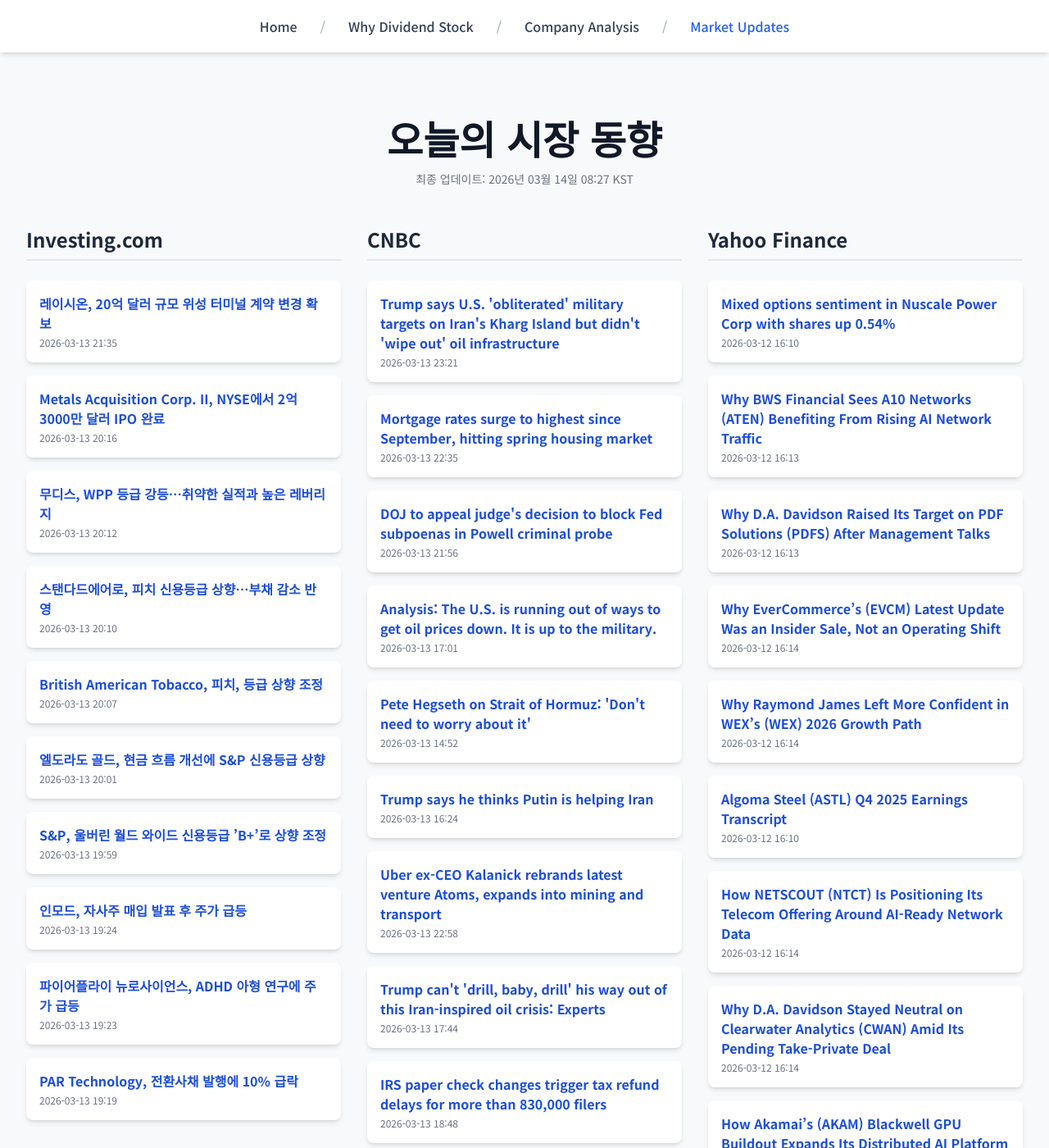
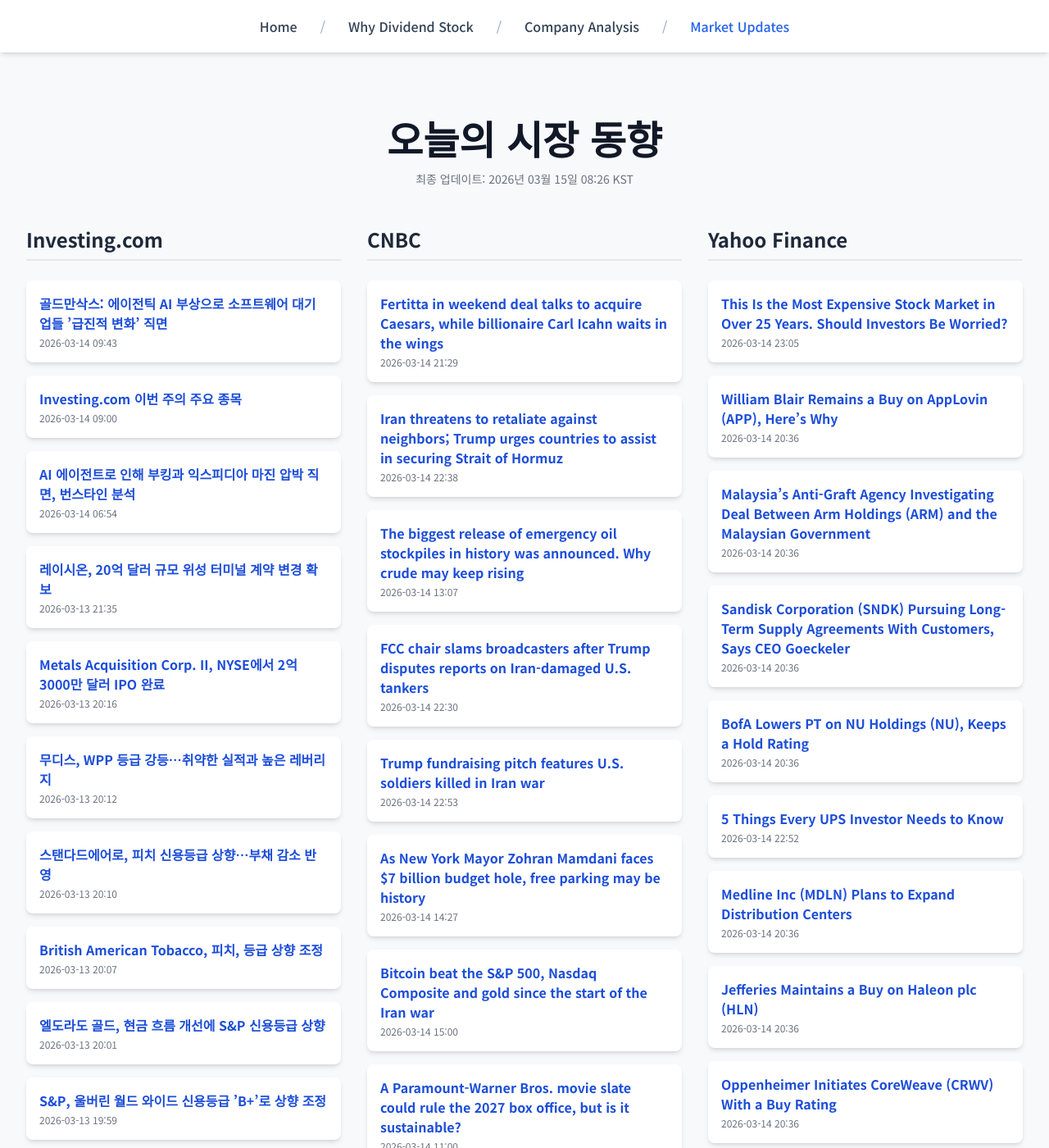
Before and after one commit to Kay-Hwang/my-company-analysis, a Jekyll site: the page built from market-updates.html, in a window 1280 px wide and 1400 px high. Shown: the whole window at 82% size. Built offline with Jekyll 4.4.1, drawn with Linux system fonts in a browser that asks for light colours; nearby versions of some CDN libraries; a script that is not in the unit is left out; some of the changed text lies outside the part shown.

Commit message:
Update daily data

```diff
--- a/_data/latest_data.json
+++ b/_data/latest_data.json
@@ -1,7 +1,25 @@
 {
-  "lastUpdated": "2026년 03월 14일 08:27 KST",
+  "lastUpdated": "2026년 03월 15일 08:26 KST",
   "news": {
     "investing": [
+      {
+        "title": "골드만삭스: 에이전틱 AI 부상으로 소프트웨어 대기업들 ’급진적 변화’ 직면",
+        "link": "https://kr.investing.com/news/stock-market-news/article-1864122",
+        "pubDate": "2026-03-14 09:43:54",
+        "summary": "골드만삭스: 에이전틱 AI 부상으로 소프트웨어 대기업들 ’급진적 변화’ 직면"
+      },
+      {
+        "title": "Investing.com 이번 주의 주요 종목",
+        "link": "https://kr.investing.com/news/stock-market-news/article-1864121",
+        "pubDate": "2026-03-14 09:00:02",
+        "summary": "Investing.com 이번 주의 주요 종목"
+      },
+      {
+        "title": "AI 에이전트로 인해 부킹과 익스피디아 마진 압박 직면, 번스타인 분석",
+        "link": "https://kr.investing.com/news/stock-market-news/article-1864115",
+        "pubDate": "2026-03-14 06:54:22",
+        "summary": "AI 에이전트로 인해 부킹과 익스피디아 마진 압박 직면, 번스타인 분석"
+      },
       {
         "title": "레이시온, 20억 달러 규모 위성 터미널 계약 변경 확보",
         "link": "https://kr.investing.com/news/stock-market-news/article-93CH-1863939",
@@ -43,74 +61,56 @@
         "link": "https://kr.investing.com/news/stock-market-news/article-93CH-1863867",
         "pubDate": "2026-03-13 19:59:57",
         "summary": "S&P, 울버린 월드 와이드 신용등급 ’B+’로 상향 조정"
-      },
-      {
-        "title": "인모드, 자사주 매입 발표 후 주가 급등",
-        "link": "https://kr.investing.com/news/stock-market-news/article-93CH-1863854",
-        "pubDate": "2026-03-13 19:24:31",
-        "summary": "인모드, 자사주 매입 발표 후 주가 급등"
-      },
-      {
-        "title": "파이어플라이 뉴로사이언스, ADHD 아형 연구에 주가 급등",
-        "link": "https://kr.investing.com/news/stock-market-news/article-93CH-1863852",
-        "pubDate": "2026-03-13 19:23:22",
-        "summary": "파이어플라이 뉴로사이언스, ADHD 아형 연구에 주가 급등"
-      },
-      {
-        "title": "PAR Technology, 전환사채 발행에 10% 급락",
-        "link": "https://kr.investing.com/news/stock-market-news/article-93CH-1863849",
-        "pubDate": "2026-03-13 19:19:47",
-        "summary": "PAR Technology, 전환사채 발행에 10% 급락"
       }
     ],
     "cnbc": [
       {
-        "title": "Trump says U.S. 'obliterated' military targets on Iran's Kharg Island but didn't 'wipe out' oil infrastructure",
+        "title": "Fertitta in weekend deal talks to acquire Caesars, while billionaire Carl Icahn waits in the wings",
+        "link": "https://www.cnbc.com/2026/03/14/fertitta-caesars-talks-casino-acquisition.html",
+        "pubDate": "Sat, 14 Mar 2026 21:29:38 GMT",
+        "summary": "The deal, if it gets done, would not be finalized until early April and is not expected to close until 2027."
+      },
+      {
+        "title": "Iran threatens to retaliate against neighbors; Trump urges countries to assist in securing Strait of Hormuz",
         "link": "https://www.cnbc.com/2026/03/13/trump-says-us-obliterated-military-targets-on-irans-kharg-island-but-didnt-wipe-out-oil-infrastructure.html",
-        "pubDate": "Fri, 13 Mar 2026 23:21:33 GMT",
+        "pubDate": "Sat, 14 Mar 2026 22:38:48 GMT",
         "summary": "President Trump said in a Truth Social post that he directed U.S. Central Command to execute a bombing raid that \"obliterated\" military targets on Kharg Island."
       },
       {
-        "title": "Mortgage rates surge to highest since September, hitting spring housing market",
-        "link": "https://www.cnbc.com/2026/03/13/mortgage-rates-7-month-high.html",
-        "pubDate": "Fri, 13 Mar 2026 22:35:59 GMT",
-        "summary": "Mortgage rates jumped to a seven-month high Friday as war in Iran pushed bond yields higher."
+        "title": "The biggest release of emergency oil stockpiles in history was announced. Why crude may keep rising",
+        "link": "https://www.cnbc.com/2026/03/14/iran-war-iea-oil-stockpile-spr-strait-hormuz.html",
+        "pubDate": "Sat, 14 Mar 2026 13:07:11 GMT",
+        "summary": "Oil prices have surged more than 17% since the International Energy Agency announced the largest release of crude stockpiles in its 50-year history."
       },
       {
-        "title": "DOJ to appeal judge's decision to block Fed subpoenas in Powell criminal probe",
-        "link": "https://www.cnbc.com/2026/03/13/fed-jerome-powell-investigation-trump-pirro-doj.html",
-        "pubDate": "Fri, 13 Mar 2026 21:56:37 GMT",
-        "summary": "Federal Reserve Chair Jerome Powell is purportedly being investigated for comments he made about the pricey renovations of the Fed's headquarters."
+        "title": "FCC chair slams broadcasters after Trump disputes reports on Iran-damaged U.S. tankers",
+        "link": "https://www.cnbc.com/2026/03/14/trump-iran-war-fcc-chair-carr-broadcasters.html",
+        "pubDate": "Sat, 14 Mar 2026 22:30:28 GMT",
+        "summary": "FCC Chair Brendan Carr blasted broadcasters shortly after President Donald Trump called reports that Iran struck five U.S. tanker planes \"fake news.\""
       },
       {
-        "title": "Analysis: The U.S. is running out of ways to get oil prices down. It is up to the military.",
-        "link": "https://www.cnbc.com/2026/03/13/trump-iran-oil-prices-military-strait-of-hormuz.html",
-        "pubDate": "Fri, 13 Mar 2026 17:01:07 GMT",
-        "summary": "Iran's threat to the Strait of Hormuz can't be fixed by releasing oil from strategic petroleum reserves."
+        "title": "Trump fundraising pitch features U.S. soldiers killed in Iran war",
+        "link": "https://www.cnbc.com/2026/03/14/trump-iran-war-fundraising-us-soldiers.html",
+        "pubDate": "Sat, 14 Mar 2026 22:53:36 GMT",
+        "summary": "The email solicitation to benefit Trump’s PAC also offers donors “private national security briefings.”"
       },
       {
-        "title": "Pete Hegseth on Strait of Hormuz: 'Don't need to worry about it'",
-        "link": "https://www.cnbc.com/2026/03/13/iran-war-strait-of-hormuz-hegseth.html",
-        "pubDate": "Fri, 13 Mar 2026 14:52:31 GMT",
-        "summary": "The Strait of Hormuz, the world's most critical chokepoint for oil shipments, has been effectively closed since the U.S. and Israel began the war on Iran."
+        "title": "As New York Mayor Zohran Mamdani faces $7 billion budget hole, free parking may be history",
+        "link": "https://www.cnbc.com/2026/03/14/mayor-zohran-mamdani-new-york-budget-deficit-parking-tax.html",
+        "pubDate": "Sat, 14 Mar 2026 14:27:41 GMT",
+        "summary": "New York City Mayor Zohran Mamdani is facing a $7 billion budget hole, and the free parking NYC residents have taken for granted may be a revenue opportunity."
       },
       {
-        "title": "Trump says he thinks Putin is helping Iran",
-        "link": "https://www.cnbc.com/2026/03/13/trump-iran-war-putin-russia.html",
-        "pubDate": "Fri, 13 Mar 2026 16:24:50 GMT",
-        "summary": "Russian leaders told President Trump they aren't sharing intelligence with Iran as it fights the U.S. and Israel, special envoy Steve Witkoff said this week."
+        "title": "Bitcoin beat the S&P 500, Nasdaq Composite and gold since the start of the Iran war",
+        "link": "https://www.cnbc.com/2026/03/14/bitcoin-outperforms-sp-500-nasdaq-gold-since-the-start-of-iran-war.html",
+        "pubDate": "Sat, 14 Mar 2026 15:00:01 GMT",
+        "summary": "ProShares' Simeon Hyman is highlighting a bullish bitcoin trend."
       },
       {
-        "title": "Uber ex-CEO Kalanick rebrands latest venture Atoms, expands into mining and transport",
-        "link": "https://www.cnbc.com/2026/03/13/uber-ex-ceo-kalanick-rebrands-latest-venture-atoms-move-into-robotics.html",
-        "pubDate": "Fri, 13 Mar 2026 22:58:40 GMT",
-        "summary": "Travis Kalanick is renaming City Storage Systems to Atoms, while focusing on robotics for mining and transportation."
-      },
-      {
-        "title": "Trump can't 'drill, baby, drill' his way out of this Iran-inspired oil crisis: Experts",
-        "link": "https://www.cnbc.com/2026/03/13/iran-war-oil-trump-drilling.html",
-        "pubDate": "Fri, 13 Mar 2026 17:44:54 GMT",
-        "summary": "Oil prices have skyrocketed in the days since President Donald Trump's war on Iran began."
+        "title": "A Paramount-Warner Bros. movie slate could rule the 2027 box office, but is it sustainable?",
+        "link": "https://www.cnbc.com/2026/03/14/paramount-wbd-2027-movie-slate.html",
+        "pubDate": "Sat, 14 Mar 2026 11:00:01 GMT",
+        "summary": "Paramount CEO David Ellison has said he wants to make 30 movies a year and has franchises like Godzilla-Kong, Superman and Sonic the Hedgehog to lean on."
       },
       {
         "title": "IRS paper check changes trigger tax refund delays for more than 830,000 filers",
@@ -119,72 +119,72 @@
         "summary": "Many filers could see tax refund delays amid the IRS shift away from paper checks. Here's what to know if you receive a CP53E notice."
       },
       {
-        "title": "Did tariff dividend checks just become more likely? Economists weigh in",
-        "link": "https://www.cnbc.com/2026/03/13/tariff-dividend-checks-a-new-bill-could-create-a-tax-rebate-program.html",
-        "pubDate": "Fri, 13 Mar 2026 18:31:24 GMT",
-        "summary": "Months after President Donald Trump suggested sending Americans a $2,000 tariff dividend check, there's a chance households could see that stimulus in 2026."
+        "title": "Older women set to inherit most of $54 trillion in ‘great wealth transfer’ to widowed spouses",
+        "link": "https://www.cnbc.com/2026/03/14/great-wealth-transfer-widowed-spouses.html",
+        "pubDate": "Sat, 14 Mar 2026 13:30:01 GMT",
+        "summary": "Because females have longer life expectancies, most of the spousal transfer of assets due to death is expected to go to women. Advisors say they should prepare."
       }
     ],
     "yahoo": [
       {
-        "title": "Mixed options sentiment in Nuscale Power Corp with shares up 0.54%",
-        "link": "https://finance.yahoo.com/news/mixed-options-sentiment-nuscale-power-161040027.html",
-        "pubDate": "2026-03-12T16:10:40Z",
-        "summary": "Mixed options sentiment in Nuscale Power Corp with shares up 0.54%"
+        "title": "This Is the Most Expensive Stock Market in Over 25 Years. Should Investors Be Worried?",
+        "link": "https://finance.yahoo.com/news/most-expensive-stock-market-over-230500591.html",
+        "pubDate": "2026-03-14T23:05:00Z",
+        "summary": "This Is the Most Expensive Stock Market in Over 25 Years. Should Investors Be Worried?"
       },
       {
-        "title": "Why BWS Financial Sees A10 Networks (ATEN) Benefiting From Rising AI Network Traffic",
-        "link": "https://finance.yahoo.com/news/why-bws-financial-sees-a10-161356311.html",
-        "pubDate": "2026-03-12T16:13:56Z",
-        "summary": "Why BWS Financial Sees A10 Networks (ATEN) Benefiting From Rising AI Network Traffic"
+        "title": "William Blair Remains a Buy on AppLovin (APP), Here’s Why",
+        "link": "https://finance.yahoo.com/news/william-blair-remains-buy-applovin-203620606.html",
+        "pubDate": "2026-03-14T20:36:20Z",
+        "summary": "William Blair Remains a Buy on AppLovin (APP), Here’s Why"
       },
       {
-        "title": "Why D.A. Davidson Raised Its Target on PDF Solutions (PDFS) After Management Talks",
-        "link": "https://finance.yahoo.com/news/why-d-davidson-raised-target-161347064.html",
-        "pubDate": "2026-03-12T16:13:47Z",
-        "summary": "Why D.A. Davidson Raised Its Target on PDF Solutions (PDFS) After Management Talks"
+        "title": "Malaysia’s Anti-Graft Agency Investigating Deal Between Arm Holdings (ARM) and the Malaysian Government",
+        "link": "https://finance.yahoo.com/news/malaysia-anti-graft-agency-investigating-203619987.html",
+        "pubDate": "2026-03-14T20:36:19Z",
+        "summary": "Malaysia’s Anti-Graft Agency Investigating Deal Between Arm Holdings (ARM) and the Malaysian Government"
       },
       {
-        "title": "Why EverCommerce’s (EVCM) Latest Update Was an Insider Sale, Not an Operating Shift",
-        "link": "https://finance.yahoo.com/news/why-evercommerce-evcm-latest-insider-161428112.html",
-        "pubDate": "2026-03-12T16:14:28Z",
-        "summary": "Why EverCommerce’s (EVCM) Latest Update Was an Insider Sale, Not an Operating Shift"
+        "title": "Sandisk Corporation (SNDK) Pursuing Long-Term Supply Agreements With Customers, Says CEO Goeckeler",
+        "link": "https://finance.yahoo.com/news/sandisk-corporation-sndk-pursuing-long-203617782.html",
+        "pubDate": "2026-03-14T20:36:17Z",
+        "summary": "Sandisk Corporation (SNDK) Pursuing Long-Term Supply Agreements With Customers, Says CEO Goeckeler"
       },
       {
-        "title": "Why Raymond James Left More Confident in WEX’s (WEX) 2026 Growth Path",
-        "link": "https://finance.yahoo.com/news/why-raymond-james-left-more-161418296.html",
-        "pubDate": "2026-03-12T16:14:18Z",
-        "summary": "Why Raymond James Left More Confident in WEX’s (WEX) 2026 Growth Path"
+        "title": "BofA Lowers PT on NU Holdings (NU), Keeps a Hold Rating",
+        "link": "https://finance.yahoo.com/news/bofa-lowers-pt-nu-holdings-203616578.html",
+        "pubDate": "2026-03-14T20:36:16Z",
+        "summary": "BofA Lowers PT on NU Holdings (NU), Keeps a Hold Rating"
       },
       {
-        "title": "Algoma Steel (ASTL) Q4 2025 Earnings Transcript",
-        "link": "https://finance.yahoo.com/news/algoma-steel-astl-q4-2025-161042022.html",
-        "pubDate": "2026-03-12T16:10:42Z",
-        "summary": "Algoma Steel (ASTL) Q4 2025 Earnings Transcript"
+        "title": "5 Things Every UPS Investor Needs to Know",
+        "link": "https://finance.yahoo.com/news/5-things-every-ups-investor-225200903.html",
+        "pubDate": "2026-03-14T22:52:00Z",
+        "summary": "5 Things Every UPS Investor Needs to Know"
       },
       {
-        "title": "How NETSCOUT (NTCT) Is Positioning Its Telecom Offering Around AI-Ready Network Data",
-        "link": "https://finance.yahoo.com/news/netscout-ntct-positioning-telecom-offering-161406632.html",
-        "pubDate": "2026-03-12T16:14:06Z",
-        "summary": "How NETSCOUT (NTCT) Is Positioning Its Telecom Offering Around AI-Ready Network Data"
+        "title": "Medline Inc (MDLN) Plans to Expand Distribution Centers",
+        "link": "https://finance.yahoo.com/news/medline-inc-mdln-plans-expand-203614150.html",
+        "pubDate": "2026-03-14T20:36:14Z",
+        "summary": "Medline Inc (MDLN) Plans to Expand Distribution Centers"
       },
       {
-        "title": "Why D.A. Davidson Stayed Neutral on Clearwater Analytics (CWAN) Amid Its Pending Take-Private Deal",
-        "link": "https://finance.yahoo.com/news/why-d-davidson-stayed-neutral-161436810.html",
-        "pubDate": "2026-03-12T16:14:36Z",
-        "summary": "Why D.A. Davidson Stayed Neutral on Clearwater Analytics (CWAN) Amid Its Pending Take-Private Deal"
+        "title": "Jefferies Maintains a Buy on Haleon plc (HLN)",
+        "link": "https://finance.yahoo.com/news/jefferies-maintains-buy-haleon-plc-203613155.html",
+        "pubDate": "2026-03-14T20:36:13Z",
+        "summary": "Jefferies Maintains a Buy on Haleon plc (HLN)"
       },
       {
-        "title": "How Akamai’s (AKAM) Blackwell GPU Buildout Expands Its Distributed AI Platform Ambitions",
-        "link": "https://finance.yahoo.com/news/akamai-akam-blackwell-gpu-buildout-161453760.html",
-        "pubDate": "2026-03-12T16:14:53Z",
-        "summary": "How Akamai’s (AKAM) Blackwell GPU Buildout Expands Its Distributed AI Platform Ambitions"
+        "title": "Oppenheimer Initiates CoreWeave (CRWV) With a Buy Rating",
+        "link": "https://finance.yahoo.com/news/oppenheimer-initiates-coreweave-crwv-buy-203611677.html",
+        "pubDate": "2026-03-14T20:36:11Z",
+        "summary": "Oppenheimer Initiates CoreWeave (CRWV) With a Buy Rating"
       },
       {
-        "title": "Why ByteDance’s Reported Data Center Order Could Be a Major Win for VNET (VNET)",
-        "link": "https://finance.yahoo.com/news/why-bytedance-reported-data-center-161516181.html",
-        "pubDate": "2026-03-12T16:15:16Z",
-        "summary": "Why ByteDance’s Reported Data Center Order Could Be a Major Win for VNET (VNET)"
+        "title": "GE HealthCare (GEHC) Receives FDA 510 (k) Clearance for View",
+        "link": "https://finance.yahoo.com/news/ge-healthcare-gehc-receives-fda-203535014.html",
+        "pubDate": "2026-03-14T20:35:35Z",
+        "summary": "GE HealthCare (GEHC) Receives FDA 510 (k) Clearance for View"
       }
     ]
   }
```
